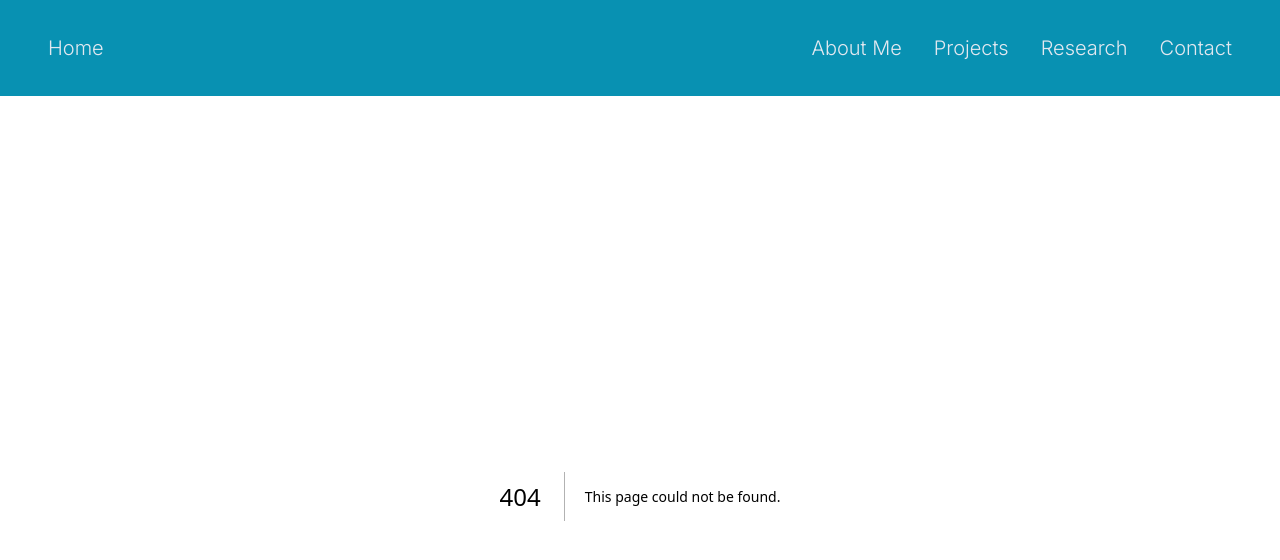
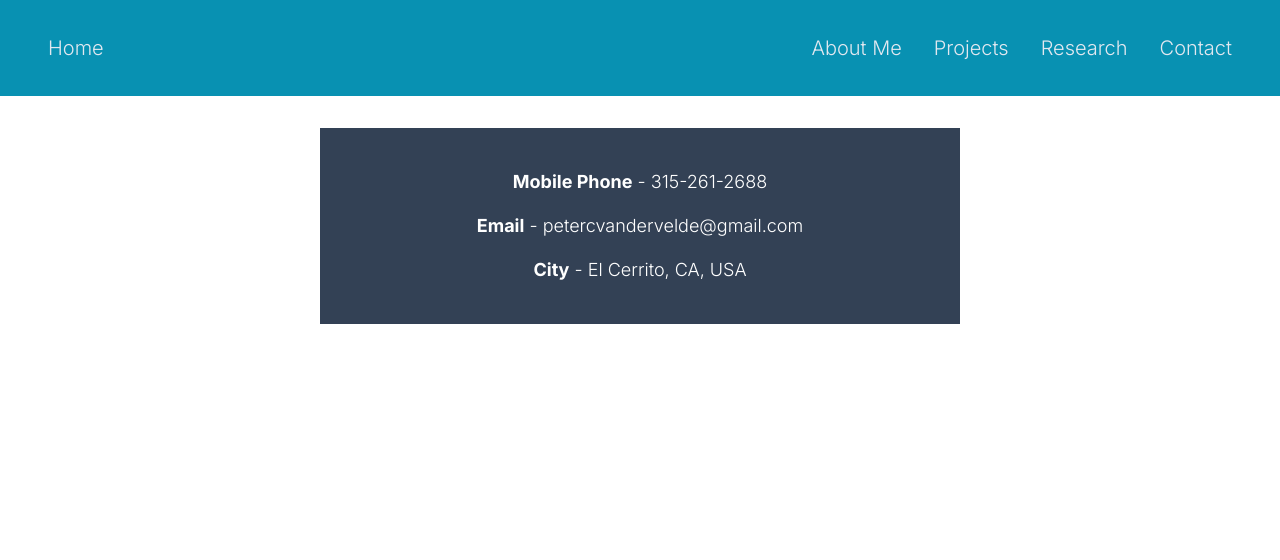
Before and after one commit to r0ckwav3/r0ckwav3.github.io, a Next.js app: page /contact in a window 1280 px wide. Before the commit this address had no page. Shown: the top 560 px of the page. Built offline with nearby package versions, Linux system fonts and the light colour scheme.

Commit message:
contact page mockup

```diff
--- /dev/null
+++ b/app/contact/page.tsx
@@ -0,0 +1,30 @@
+import Image from "next/image";
+import aboutjson from "@/app/data/about.json";
+import contactjson from "@/app/data/contact.json";
+import projectsjson from "@/app/data/projects.json";
+
+export default function Contact() {
+  return (
+    <div>
+      <ContactBanner />
+    </div>
+  );
+}
+
+function ContactBanner() {
+  const contact_text = contactjson.methods.map((e) => e.address);
+
+  return (
+    <div className="flex flex-row justify-around w-full">
+      <div className="w-1/2 flex flex-row m-8 p-8 bg-slate-700">
+        <div className="flex flex-col justify-between items-center w-full text-lg text-white font-light">
+          {contactjson.methods.map((e,i) =>
+            <div key={i} className="m-2">
+              <span className="font-bold">{e.name}</span> - {e.address}
+            </div >
+          )}
+        </div>
+      </div >
+    </div>
+  );
+}
```
